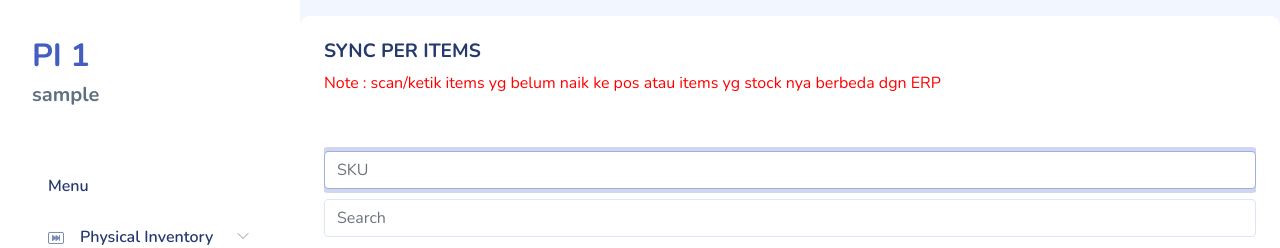
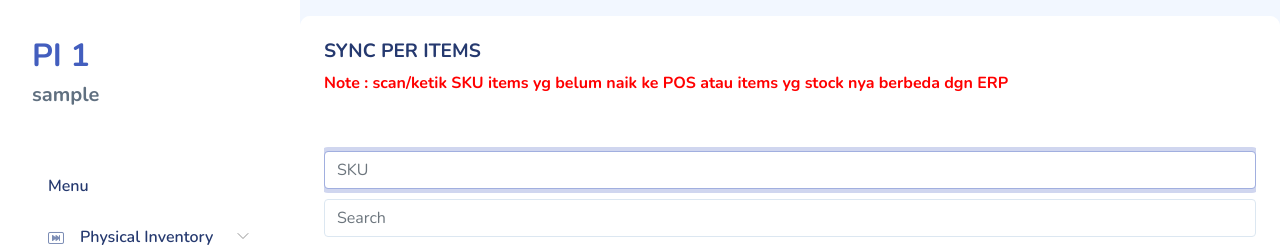
Before and after one commit to banuaril10/pi, a PHP site: page /sync_peritems.php in a window 1280 px wide. Shown: the top 248 px of the page. Run offline with PHP 8.4, Linux system fonts and the light colour scheme; the visitor is signed in with stand-in values (Sample User, id 1); some libraries are stand-ins or nearby versions.

Commit message:
04 07 2022

```diff
--- a/manage_stock.php
+++ b/manage_stock.php
@@ -24,7 +24,7 @@
 
 
 				<h4>MANAGE STOCK </h4>
-
+			<p style="color: red; font-weight: bold">Note : Manage stock akan menyesuaikan stock lokal dengan ERP</p>
 			</div>
 			<div class="card-body">
 			<div class="tables">
--- a/sync_peritems.php
+++ b/sync_peritems.php
@@ -18,7 +18,7 @@
 
 
 				<h4>SYNC PER ITEMS <?php //echo $_SESSION['org_key']; ?></h4>
-				<p style="color: red">Note : scan/ketik items yg belum naik ke pos atau items yg stock nya berbeda dgn ERP</p>
+				<p style="color: red; font-weight: bold">Note : scan/ketik SKU items yg belum naik ke POS atau items yg stock nya berbeda dgn ERP</p>
 			</div>
 			<div class="card-body">
 			<div class="tables">
```
